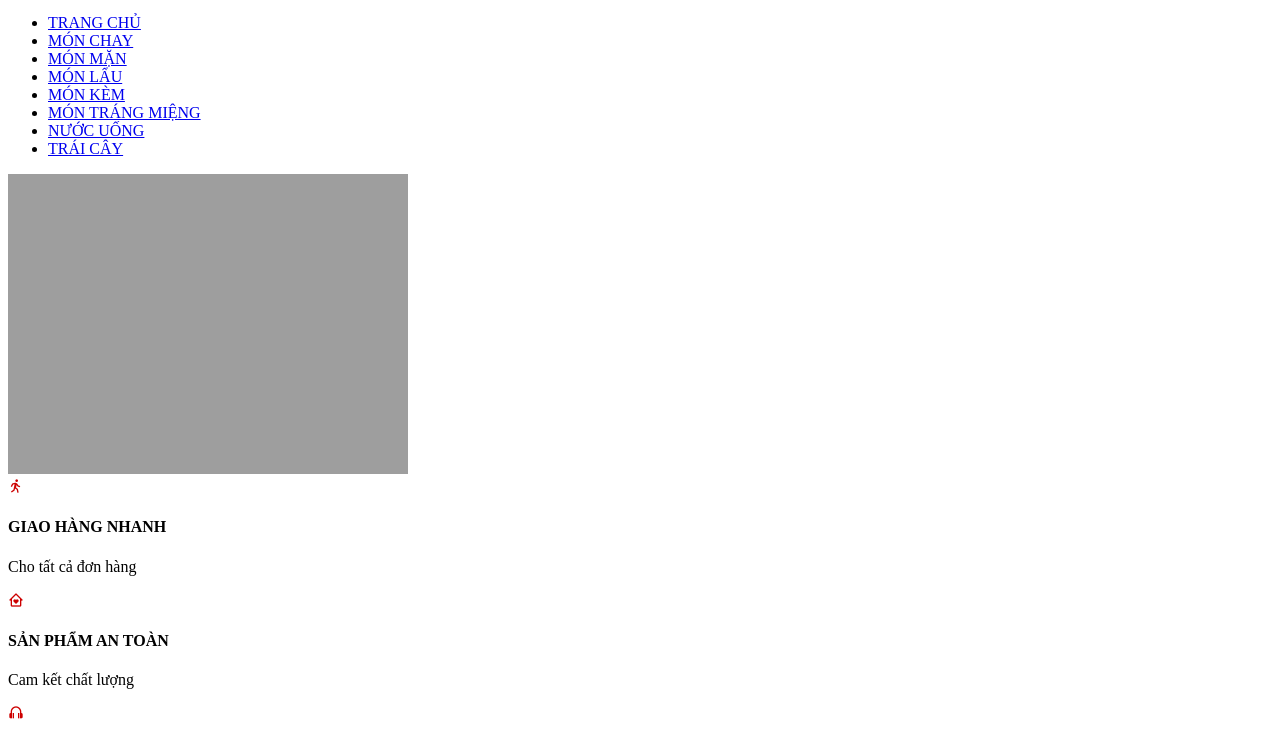
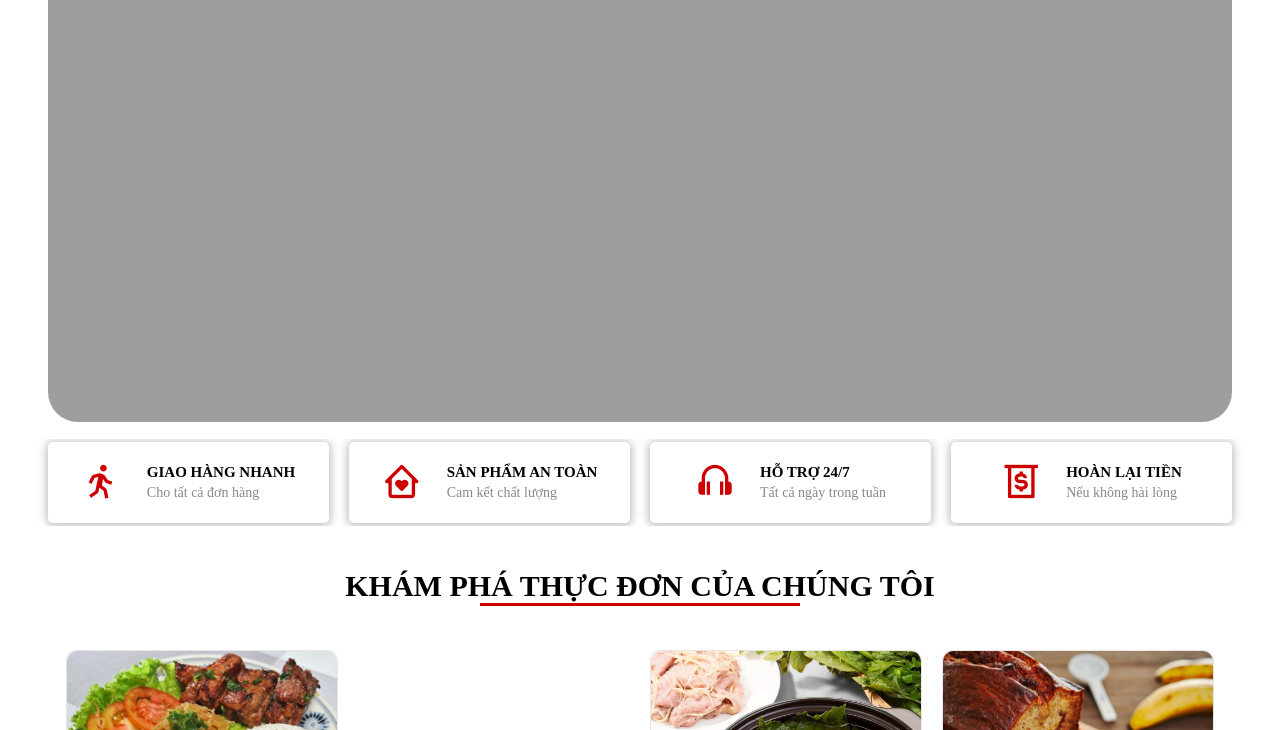
Before and after one commit to vinhhungpug745/BT_LON, a plain HTML site: page index.html in a window 1280 px wide. Shown: the part 243-973 px from the top of the page. Drawn offline with nearby package versions, Linux system fonts and the light colour scheme; the site is published under a folder, as on GitHub Pages, so addresses that start at the root find nothing.

Commit message:
update code 9/9
update code 9/9

```diff
--- a/index.html
+++ b/index.html
@@ -4,8 +4,8 @@
     <meta charset="UTF-8">
     <meta name="viewport" content="width=device-width, initial-scale=1.0">
     <title>H&M FOOD</title>
-    <link rel="stylesheet" href="/css/style.css">
-    <link rel="stylesheet" href="/css/reponsive.css">
+    <link rel="stylesheet" href="style.css">
+    <link rel="stylesheet" href="reponsive.css">
     <link rel="shortcut icon" href="images/lg.ico">
     <link href='https://unpkg.com/boxicons@2.1.4/css/boxicons.min.css' rel='stylesheet'>
     <script src="js/jquery-3.7.1.min.js"></script>
```
Also changed, not shown: reponsive.css (renamed from css/reponsive.css), style.css (renamed from css/style.css).
